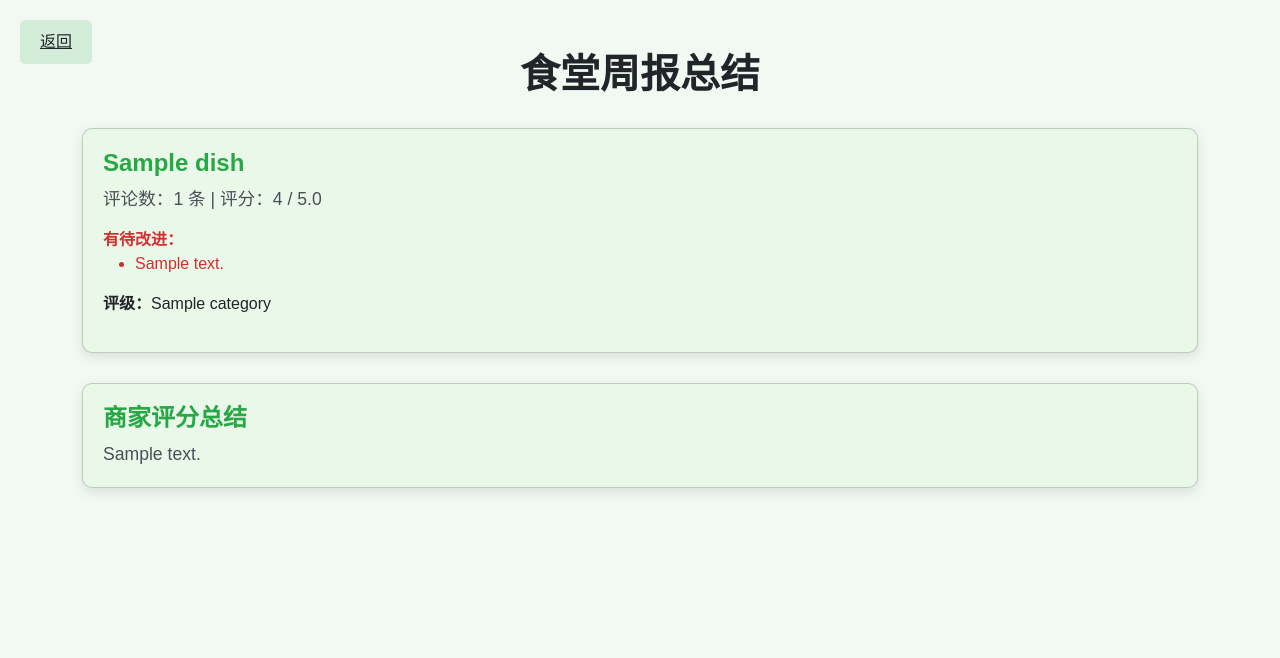
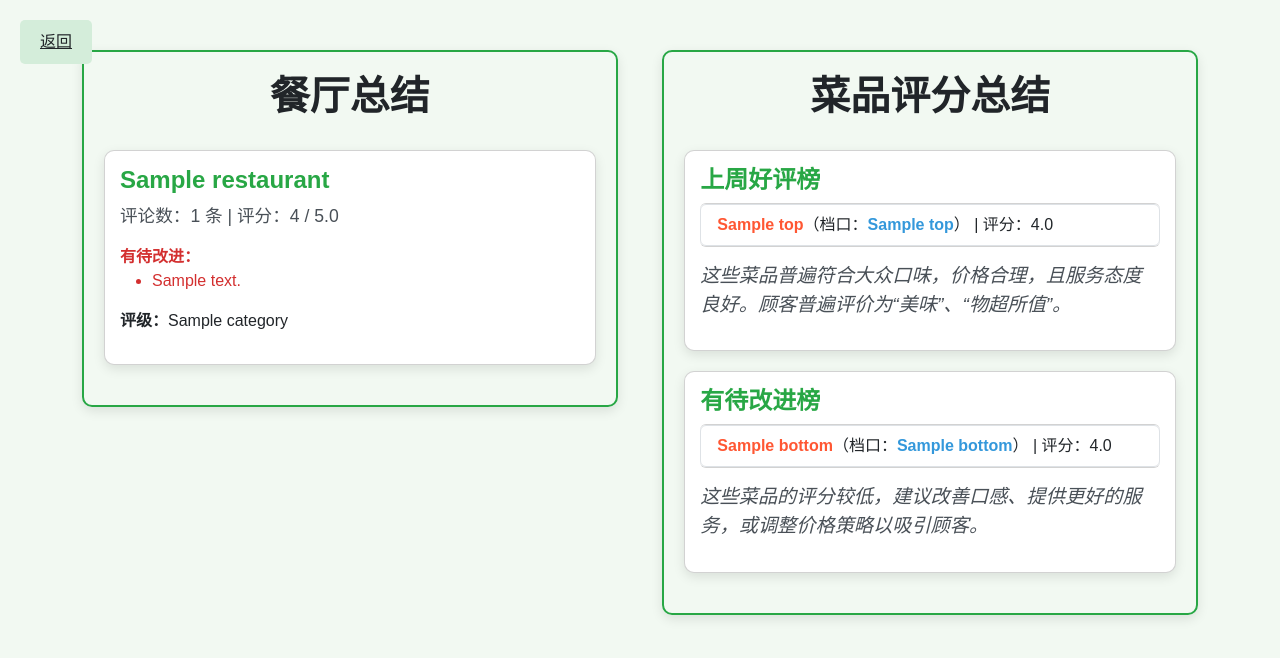
Before and after one commit to MacchiatoDWK/CanteenReview, a Django app: template templates/ranking_sumup.html in a window 1280 px wide. Shown: the top 658 px of the page. Run offline with Django 3.2, Linux system fonts and the light colour scheme; the template is opened without the code that fills it: most values are stand-ins (such as "Sample title", 1, 10 or a date in 2020).

```diff
--- a/templates/ranking_sumup.html
+++ b/templates/ranking_sumup.html
@@ -18,14 +18,20 @@
             color: #212529;
             margin-bottom: 30px;
         }
+        .main-container {
+            display: flex;
+            justify-content: space-between;
+            gap: 20px;
+        }
+        .left-container, .right-container {
+            width: 48%;
+        }
         .card {
-            margin-bottom: 30px;
+            margin-bottom: 20px;
             border-radius: 10px;
             box-shadow: 0 4px 12px rgba(0, 0, 0, 0.1);
-            background-color: #eaf8ea;
-        }
-        .card-body {
-            padding: 20px;
+            background-color: #ffffff;
+            padding: 15px;
         }
         .card-title {
             font-size: 1.5rem;
@@ -40,21 +46,6 @@
             font-size: 1rem;
             color: #d32f2f;
         }
-        .action-btn {
-            background-color: #ffc107;
-            color: white;
-            padding: 12px 30px;
-            font-size: 1.2rem;
-            border-radius: 10px;
-            text-align: center;
-            margin-top: 20px;
-            cursor: pointer;
-        }
-        .action-btn:hover {
-            background-color: #ffb300;
-        }
-
-        /* 优化返回按钮样式 */
         .back-btn {
             position: absolute;
             top: 20px;
@@ -67,10 +58,29 @@
             font-size: 1rem;
             transition: transform 0.3s ease;
         }
-
         .back-btn:hover {
             transform: scale(1.1);
             background-color: #c3e6cb;
+        }
+        .highlight-dish {
+            color: #ff5733; /* 高亮菜品名称的颜色 */
+            font-weight: bold;
+        }
+        .highlight-stall {
+            color: #3498db; /* 高亮档口名称的颜色 */
+            font-weight: bold;
+        }
+        .summary-text {
+            font-size: 1.2rem;
+            color: #495057;
+            font-style: italic;
+            margin-top: 15px;
+        }
+        .outer-card {
+            border: 2px solid #28a745; /* 大框的边框颜色 */
+            padding: 20px;
+            border-radius: 10px;
+            box-shadow: 0 4px 12px rgba(0, 0, 0, 0.1);
         }
     </style>
 </head>
@@ -80,35 +90,64 @@
     <a href="javascript:history.back()" class="back-btn">返回</a>
 
     <div class="container">
-        <h1 class="text-center header-title">食堂周报总结</h1>
+        <div class="main-container">
+            <!-- 左侧餐厅总结部分 -->
+            <div class="left-container">
+                <div class="outer-card">
+                    <h1 class="text-center header-title">餐厅总结</h1>
 
-        <!-- 动态生成菜品信息 -->
-        {% for dish in dish_ratings %}
+                    <!-- 动态生成餐厅信息 -->
+                    {% for restaurant in restaurant_ratings %}
                         <div class="card">
-                <div class="card-body">
-                    <h2 class="card-title">{{ dish.name }}</h2>
-                    <p class="card-text">评论数：{{ dish.review_count }} 条 | 评分：{{ dish.rating }} / 5.0</p>
+                            <h2 class="card-title">{{ restaurant.restaurant_name }}</h2>
+                            <p class="card-text">评论数：{{ restaurant.review_count }} 条 | 评分：{{ restaurant.rating }} / 5.0</p>
 
                             <div class="improvement">
                                 <strong>有待改进：</strong>
                                 <ul>
-                            <li>{{ dish.dish_summary }}</li>
+                                    <li>{{ restaurant.restaurant_summary }}</li>
                                 </ul>
                             </div>
 
-                    <p><strong>评级：</strong>{{ dish.category }}</p>
-                </div>
+                            <p><strong>评级：</strong>{{ restaurant.category }}</p>
                         </div>
                     {% endfor %}
-
-        <!-- 商家评分总结 -->
-        <div class="card">
-            <div class="card-body">
-                <h2 class="card-title">商家评分总结</h2>
-                <p class="card-text">{{ summary }}</p>
                 </div>
             </div>
 
+            <!-- 右侧菜品评分总结部分 -->
+            <div class="right-container">
+                <div class="outer-card">
+                    <h1 class="text-center header-title">菜品评分总结</h1>
+
+                    <!-- 好评榜 -->
+                    <div class="card">
+                        <h2 class="card-title">上周好评榜</h2>
+                        <ul class="list-group">
+                            {% for top in top_five %}
+                                <li class="list-group-item">
+                                    <span class="highlight-dish">{{ top.dish_name }}</span>（档口：<span class="highlight-stall">{{ top.stall_name }}</span>） | 评分：{{ top.rating|floatformat:1 }}
+                                </li>
+                            {% endfor %}
+                        </ul>
+                        <p class="summary-text">这些菜品普遍符合大众口味，价格合理，且服务态度良好。顾客普遍评价为“美味”、“物超所值”。</p>
+                    </div>
+
+                    <!-- 待改进榜 -->
+                    <div class="card">
+                        <h2 class="card-title">有待改进榜</h2>
+                        <ul class="list-group">
+                            {% for bottom in bottom_five %}
+                                <li class="list-group-item">
+                                    <span class="highlight-dish">{{ bottom.dish_name }}</span>（档口：<span class="highlight-stall">{{ bottom.stall_name }}</span>） | 评分：{{ bottom.rating|floatformat:1 }}
+                                </li>
+                            {% endfor %}
+                        </ul>
+                        <p class="summary-text">这些菜品的评分较低，建议改善口感、提供更好的服务，或调整价格策略以吸引顾客。</p>
+                    </div>
+                </div>
+            </div>
+        </div>
     </div>
 
     <script src="https://cdn.jsdelivr.net/npm/bootstrap@5.3.3/dist/js/bootstrap.bundle.min.js"></script>
```
Also changed, not shown: summary/views.py (+220 -55 lines). Lines whose indentation alone changed are shown as unchanged.
